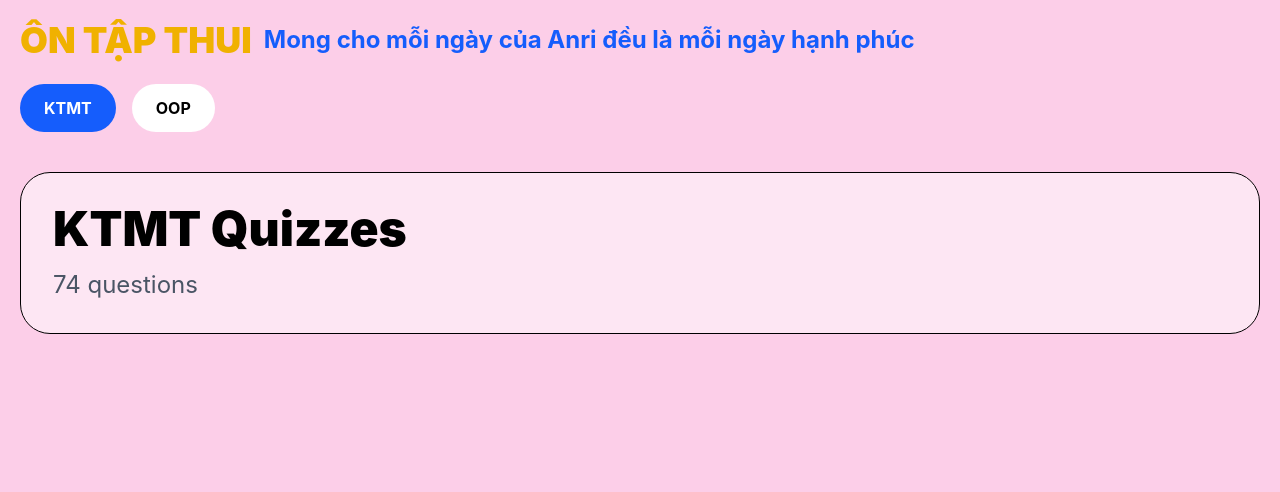
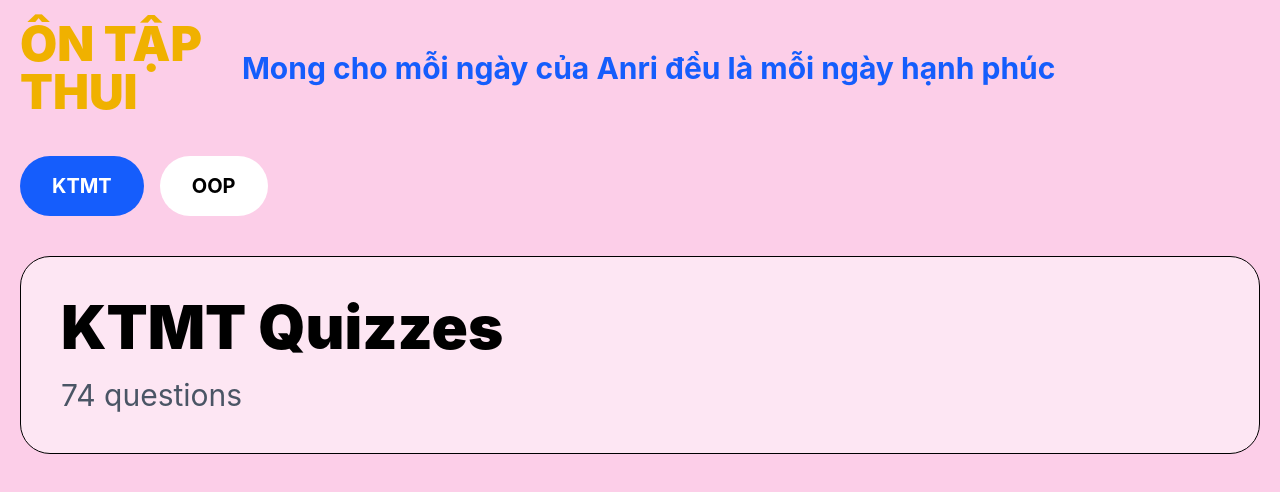
Before and after one commit to binhdangiuu/binanri, a React (Vite) app: page / in a window 1280 px wide. Both pictures are taken after a click on the button "KTMT". Shown: the top 492 px of the page. Built offline with nearby package versions, Linux system fonts and the light colour scheme.

Commit message:
add new questions

```diff
--- a/src/App.jsx
+++ b/src/App.jsx
@@ -1,14 +1,19 @@
 import { useState } from "react"
 import questions from "./data/questions"
+
 export default function App() {
+
+  const [screen, setScreen] = useState("home")
+
   const [currentQuestion, setCurrentQuestion] = useState(0)
   const [selectedAnswer, setSelectedAnswer] = useState(null)
   const [score, setScore] = useState(0)
   const [quizFinished, setQuizFinished] = useState(false)
-  const [selectedQuiz, setSelectedQuiz] = useState(null)
+
   const question = questions[currentQuestion]
-  const [screen, setScreen] = useState("home")
+
   const handleAnswer = (index) => {
+
     if (selectedAnswer !== null) return
 
     setSelectedAnswer(index)
@@ -17,7 +22,9 @@ export default function App() {
       setScore(score + 1)
     }
   }
+
   const handleNextQuestion = () => {
+
     setSelectedAnswer(null)
 
     if (currentQuestion < questions.length - 1) {
@@ -26,17 +33,36 @@ export default function App() {
       setQuizFinished(true)
     }
   }
+
   const restartQuiz = () => {
+
     setCurrentQuestion(0)
     setSelectedAnswer(null)
     setScore(0)
     setQuizFinished(false)
+    setScreen("quiz")
   }
-  if (screen === "home") {
+
   return (
+
     <div className="min-h-screen bg-pink-200 p-5">
 
-      {/* Progress bars */}
+      {/* HEADER */}
+      <div className="flex items-center gap-10 mb-10">
+
+        <h1 className="text-5xl font-black text-yellow-500 leading-none">
+          ÔN TẬP
+          <br />
+          THUI
+        </h1>
+
+        <div className="text-3xl font-bold text-blue-600">
+          Mong cho mỗi ngày của Anri đều là mỗi ngày hạnh phúc
+        </div>
+
+      </div>
+
+      {/* PROGRESS BARS */}
       <div className="flex gap-4 mb-10">
 
         <button
@@ -44,10 +70,11 @@ export default function App() {
           className="
             bg-blue-600
             text-white
-            px-6
-            py-3
+            px-8
+            py-4
             rounded-full
             font-bold
+            text-xl
           "
         >
           KTMT
@@ -56,10 +83,11 @@ export default function App() {
         <button
           className="
             bg-white
-            px-6
-            py-3
+            px-8
+            py-4
             rounded-full
             font-bold
+            text-xl
           "
         >
           OOP
@@ -67,83 +95,45 @@ export default function App() {
 
       </div>
 
-    </div>
-  )
-}
-if (screen === "subject") {
-  return (
-    <div className="min-h-screen bg-pink-200 p-5">
+      {/* HOME SCREEN */}
+      {screen === "home" && (
 
-      {/* Header */}
-      <div className="flex items-center gap-3 mb-6">
-
-        <h1 className="text-4xl font-black text-yellow-500">
-          ÔN TẬP THUI
-        </h1>
-
-        <div className="text-2xl font-bold text-blue-600">
-          Mong cho mỗi ngày của Anri đều là mỗi ngày hạnh phúc
+        <div className="text-3xl font-bold text-gray-700">
+          Chọn một progress bar để bắt đầu
         </div>
 
-      </div>
+      )}
 
-      {/* Progress bars */}
-      <div className="flex gap-4 mb-10">
+      {/* SUBJECT SCREEN */}
+      {screen === "subject" && (
 
-        <button
-          className="
-            bg-blue-600
-            text-white
-            px-6
-            py-3
-            rounded-full
-            font-bold
-          "
-        >
-          KTMT
-        </button>
-
-        <button
-          className="
-            bg-white
-            px-6
-            py-3
-            rounded-full
-            font-bold
-          "
-        >
-          OOP
-        </button>
-
-      </div>
-
-      {/* KTMT card */}
         <div
-        onClick={() => setSelectedQuiz("KTMT")}
+          onClick={() => setScreen("quiz")}
           className="
             bg-white/50
             border
             rounded-[30px]
-          p-8
+            p-10
             cursor-pointer
             hover:border-blue-500
+            transition
           "
         >
-        <h1 className="text-5xl font-black mb-4">
+
+          <h1 className="text-6xl font-black mb-5">
             KTMT Quizzes
           </h1>
 
-        <p className="text-2xl text-gray-600">
+          <p className="text-3xl text-gray-600">
             74 questions
           </p>
+
         </div>
 
-    </div>
-  )
-}
-  if (quizFinished) {
-  return (
-    <div className="min-h-screen bg-pink-200 flex items-center justify-center">
+      )}
+
+      {/* QUIZ FINISHED */}
+      {screen === "result" && (
 
         <div className="bg-white p-10 rounded-[30px] shadow-xl text-center">
 
@@ -172,28 +162,16 @@ if (screen === "subject") {
 
         </div>
 
-    </div>
-  )
-}
+      )}
 
-if (selectedQuiz === "KTMT") {
-return (
+      {/* QUIZ SCREEN */}
+      {screen === "quiz" && (
 
-<div className="min-h-screen bg-pink-200 p-5">
-      {/* Header */}
-      <div className="flex items-center gap-3 mb-6">
-        <h1 className="text-4xl font-black text-yellow-500">
-          ÔN TẬP THUI
-        </h1>
-
-        <div className="text-2xl font-bold text-blue-600">
-          Mong cho mỗi ngày của Anri đều là mỗi ngày hạnh phúc
-        </div>
-
-      </div>
+        <>
 
           {/* Tabs */}
           <div className="bg-[#efe5d4] rounded-full p-2 flex gap-3 mb-8 overflow-x-auto">
+
             {[
               "Overview",
               "Fundamentals",
@@ -203,6 +181,7 @@ return (
               "Review",
               "MCQ Quiz"
             ].map((tab, index) => (
+
               <button
                 key={index}
                 className={`
@@ -214,45 +193,14 @@ return (
               >
                 {tab}
               </button>
+
             ))}
-      </div>
 
-      {/* Quiz Categories */}
-      <div className="grid md:grid-cols-3 gap-5 mb-10">
-
-        {[
-          "Fundamentals",
-          "Inheritance",
-          "Polymorphism",
-          "Patterns",
-          "Review"
-        ].map((item, index) => (
-          <div
-            key={index}
-            className={`
-              bg-white/60
-              border
-              rounded-3xl
-              p-6
-              hover:border-blue-500
-              hover:shadow-lg
-              transition
-              cursor-pointer
-            `}
-          >
-            <h2 className="text-3xl font-bold mb-3">
-              {item}
-            </h2>
-
-            <p className="text-gray-600">
-              20 questions
-            </p>
-          </div>
-        ))}
           </div>
 
           {/* Quiz Info */}
           <div className="flex justify-between items-center mb-4">
+
             <p className="text-lg">
               KTMT Quizzes · Question {currentQuestion + 1} of {questions.length}
             </p>
@@ -260,15 +208,19 @@ return (
             <div className="bg-white px-4 py-2 rounded-full border">
               Score: {score} / {questions.length}
             </div>
+
           </div>
 
-      {/* Progress Bar */}
+          {/* Progress */}
           <div className="w-full h-3 bg-gray-300 rounded-full mb-10 overflow-hidden">
+
             <div
               style={{
                 width: `${((currentQuestion + 1) / questions.length) * 100}%`
               }}
-        className="h-full bg-gradient-to-r from-blue-500 to-yellow-400"></div>
+              className="h-full bg-gradient-to-r from-blue-500 to-yellow-400"
+            ></div>
+
           </div>
 
           {/* Question Card */}
@@ -277,43 +229,15 @@ return (
             <p className="uppercase tracking-[4px] text-blue-600 text-sm mb-5">
               KTMT QUIZZES
             </p>
-        {question.context && (
-        <div className="mb-6 bg-yellow-50 border border-yellow-300 p-5 rounded-2xl">
-          <p className="leading-7">
-            {question.context}
-          </p>
-        </div>
-      )}
 
-      {/* 1 ảnh */}
-      {question.image && (
-        <img
-          src={question.image}
-          alt="question"
-          style={{ width: "100%", maxWidth: "600px" }}
-        />
-      )}
-
-      {/* nhiều ảnh */}
-      {question.images &&
-        question.images.map((img, index) => (
-          <img
-            key={index}
-            src={img}
-            alt={`question-${index}`}
-            style={{
-              width: "100%",
-              maxWidth: "600px",
-              marginTop: "10px"
-            }}
-          />
-      ))}
             <h1 className="text-4xl font-black mb-8">
-          {question.question}        </h1>
+              {question.question}
+            </h1>
 
             <div className="space-y-4">
 
               {question.options.map((answer, index) => (
+
                 <button
                   key={index}
                   onClick={() => handleAnswer(index)}
@@ -336,14 +260,25 @@ return (
                     }
                   `}
                 >
+
                   {answer}
+
                 </button>
+
               ))}
 
+            </div>
 
-        </div>
             <button
-  onClick={handleNextQuestion}
+              onClick={() => {
+
+                if (currentQuestion < questions.length - 1) {
+                  handleNextQuestion()
+                } else {
+                  setScreen("result")
+                }
+
+              }}
               className="
                 mt-6
                 bg-blue-600
@@ -357,9 +292,14 @@ return (
             >
               Next Question
             </button>
+
           </div>
 
+        </>
+
+      )}
+
     </div>
+
   )
 }
-}
```
Lines whose indentation alone changed are shown as unchanged.
